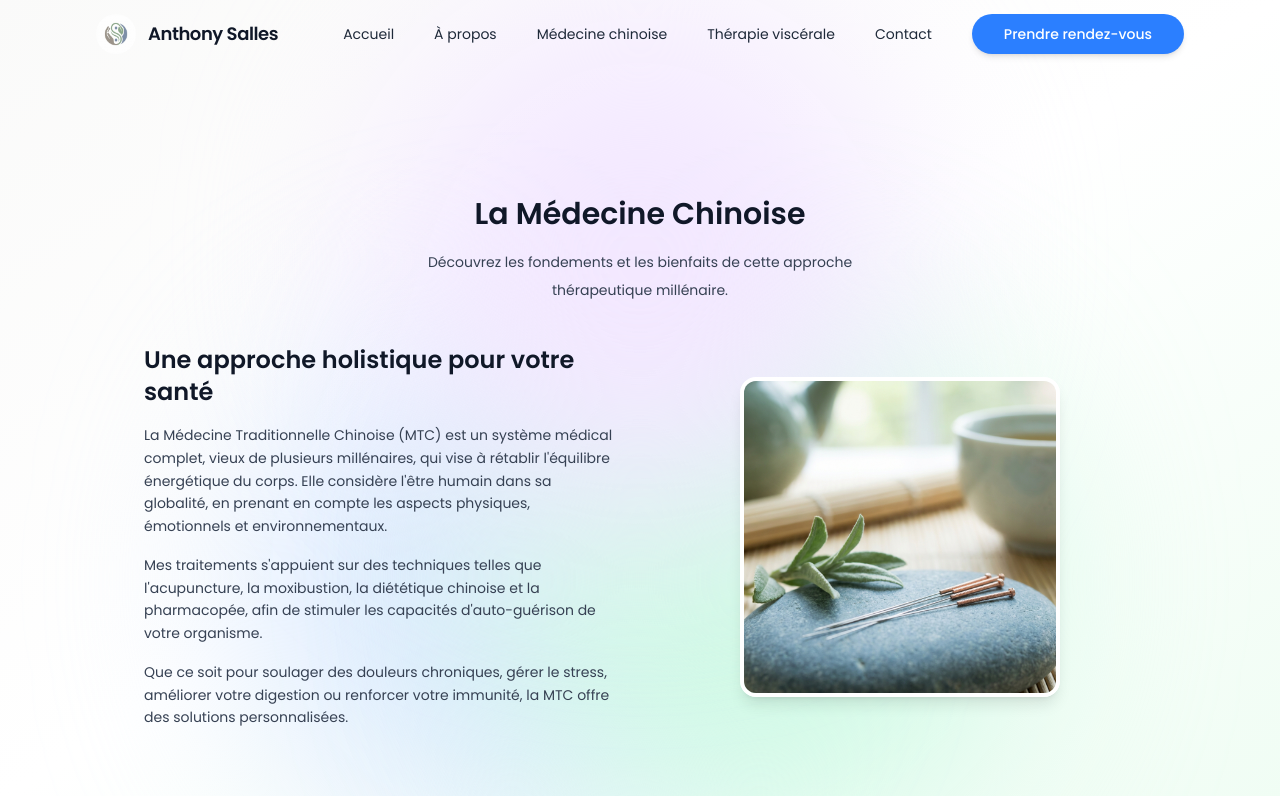
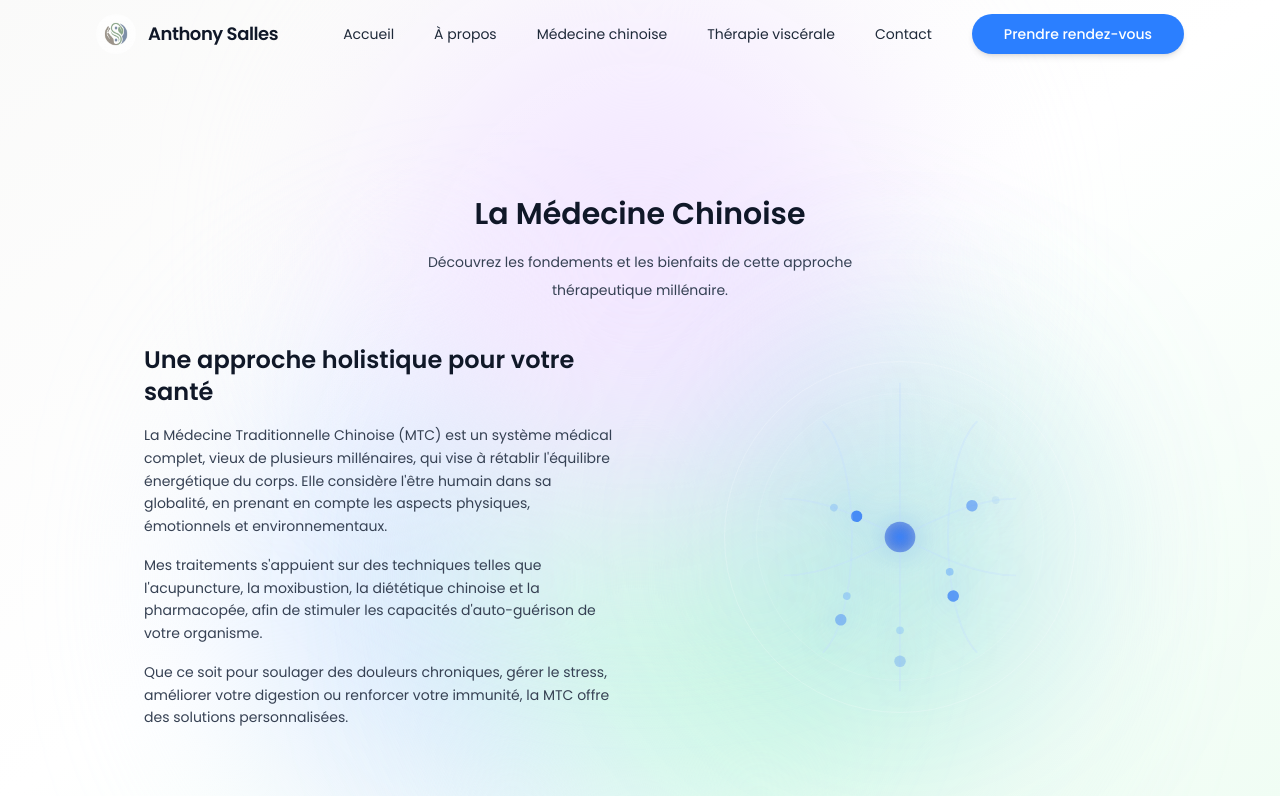
Before and after one commit to LTiollier/anthony-salles, a Next.js app: page /medecine-chinoise in a window 1280 px wide. Shown: the top 796 px of the page. Built offline with nearby package versions, Linux system fonts and the light colour scheme.

Commit message:
:sparkles: implement interactive Qi energy flow animation on Chinese Medicine page

```diff
--- /dev/null
+++ b/components/energy-flow.jsx
@@ -0,0 +1,133 @@
+'use client';
+
+import { motion } from 'framer-motion';
+import { useReducedMotion } from 'framer-motion';
+
+/**
+ * EnergyFlow Component
+ * Represents the flow of Qi through meridians using SVG and Framer Motion.
+ */
+export default function EnergyFlow() {
+    const shouldReduceMotion = useReducedMotion();
+
+    // Meridian paths (SVG coordinates 0-100)
+    const meridians = [
+        { d: "M 50,10 C 50,10 50,50 50,90", duration: 3, delay: 0 }, // Central vertical
+        { d: "M 20,40 C 40,40 60,60 80,60", duration: 4, delay: 0.5 }, // Curved horizontal 1
+        { d: "M 80,40 C 60,40 40,60 20,60", duration: 4, delay: 1 },   // Curved horizontal 2
+        { d: "M 30,20 C 40,30 40,70 30,80", duration: 5, delay: 1.5 }, // Left curve
+        { d: "M 70,20 C 60,30 60,70 70,80", duration: 5, delay: 2 },   // Right curve
+    ];
+
+    const pathVariants = {
+        hidden: { pathLength: 0, opacity: 0 },
+        visible: (i) => ({
+            pathLength: 1,
+            opacity: 0.3,
+            transition: {
+                pathLength: { delay: i * 0.2, duration: 2, ease: "easeInOut" },
+                opacity: { delay: i * 0.2, duration: 1 },
+            }
+        })
+    };
+
+    return (
+        <div className="relative size-80 md:size-96 flex items-center justify-center">
+            {/* Background Glow */}
+            <div className="absolute inset-0 bg-blue-500/10 blur-[100px] rounded-full" />
+
+            <svg
+                viewBox="0 0 100 100"
+                fill="none"
+                xmlns="http://www.w3.org/2000/svg"
+                className="w-full h-full drop-shadow-[0_0_15px_rgba(59,130,246,0.5)]"
+            >
+                {meridians.map((meridian, i) => (
+                    <g key={i}>
+                        {/* Static Meridian Path (Faint) */}
+                        <motion.path
+                            d={meridian.d}
+                            stroke="currentColor"
+                            strokeWidth="0.5"
+                            strokeLinecap="round"
+                            className="text-blue-200"
+                            custom={i}
+                            variants={pathVariants}
+                            initial="hidden"
+                            whileInView="visible"
+                            viewport={{ once: true }}
+                        />
+
+                        {/* Animated Energy Particle (Qi) */}
+                        {!shouldReduceMotion && (
+                            <motion.circle
+                                r="1.5"
+                                fill="#3b82f6"
+                                initial={{ offsetDistance: "0%", opacity: 0 }}
+                                animate={{
+                                    offsetDistance: "100%",
+                                    opacity: [0, 1, 1, 0]
+                                }}
+                                transition={{
+                                    duration: meridian.duration,
+                                    repeat: Infinity,
+                                    ease: "linear",
+                                    delay: meridian.delay,
+                                }}
+                                style={{
+                                    offsetPath: `path("${meridian.d}")`,
+                                    boxShadow: "0 0 10px #3b82f6"
+                                }}
+                            />
+                        )}
+
+                        {/* Second trailing particle for depth */}
+                        {!shouldReduceMotion && (
+                            <motion.circle
+                                r="1"
+                                fill="#60a5fa"
+                                initial={{ offsetDistance: "0%", opacity: 0 }}
+                                animate={{
+                                    offsetDistance: "100%",
+                                    opacity: [0, 0.5, 0.5, 0]
+                                }}
+                                transition={{
+                                    duration: meridian.duration,
+                                    repeat: Infinity,
+                                    ease: "linear",
+                                    delay: meridian.delay + (meridian.duration * 0.1),
+                                }}
+                                style={{
+                                    offsetPath: `path("${meridian.d}")`,
+                                }}
+                            />
+                        )}
+                    </g>
+                ))}
+
+                {/* Central Focus Point */}
+                <motion.circle
+                    cx="50"
+                    cy="50"
+                    r="4"
+                    fill="url(#centerGradient)"
+                    initial={{ scale: 0, opacity: 0 }}
+                    whileInView={{ scale: 1, opacity: 1 }}
+                    viewport={{ once: true }}
+                    transition={{ delay: 1, type: "spring", stiffness: 200, damping: 20 }}
+                />
+
+                <defs>
+                    <radialGradient id="centerGradient" cx="50%" cy="50%" r="50%">
+                        <stop offset="0%" stopColor="#3b82f6" />
+                        <stop offset="100%" stopColor="#1d4ed8" stopOpacity="0.5" />
+                    </radialGradient>
+                </defs>
+            </svg>
+
+            {/* Decorative Glass Ring */}
+            <div className="absolute inset-4 rounded-full border border-white/20 pointer-events-none" />
+            <div className="absolute inset-12 rounded-full border border-white/10 pointer-events-none" />
+        </div>
+    );
+}
--- a/sections/chinese-medicine-section.jsx
+++ b/sections/chinese-medicine-section.jsx
@@ -3,7 +3,7 @@ import { motion } from "framer-motion";
 import SectionTitle from "@/components/section-title";
 import { FontAwesomeIcon } from '@fortawesome/react-fontawesome';
 import { faYinYang, faDroplet, faLeaf } from '@fortawesome/free-solid-svg-icons';
-import Image from "next/image";
+import EnergyFlow from "@/components/energy-flow";
 
 export default function ChineseMedicineSection() {
     const principles = [
@@ -58,13 +58,7 @@ export default function ChineseMedicineSection() {
                     viewport={{ once: true }}
                     transition={{ type: "spring", stiffness: 100, damping: 20 }}
                 >
-                    <Image
-                        src="/images/chinese-medicine.png"
-                        alt="Médecine Chinoise"
-                        width={400}
-                        height={400}
-                        className="size-80 object-cover rounded-2xl shadow-lg border-4 border-white"
-                    />
+                    <EnergyFlow />
                 </motion.div>
             </motion.div>
 
```
